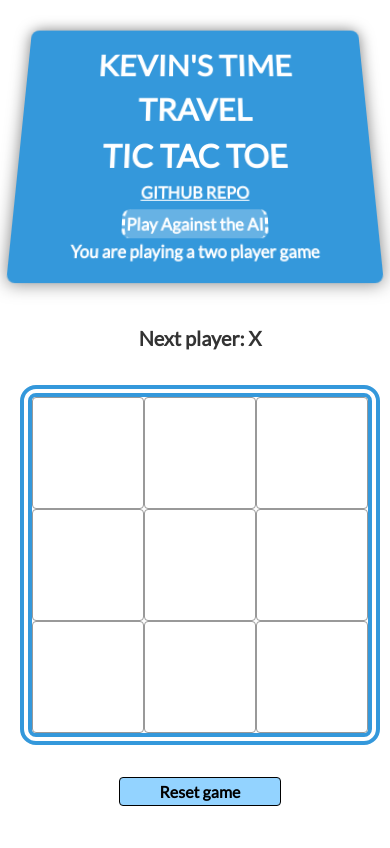
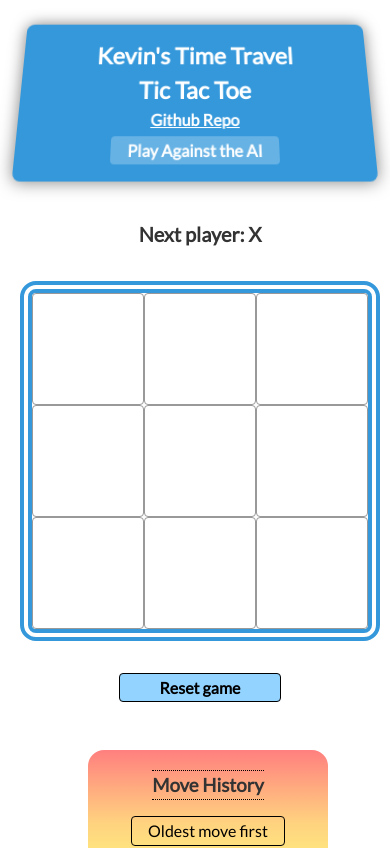
Before and after one commit to zkevinbai/tictactoe_two, a React (Create React App) app: page / in a window 390 px wide. Shown: the top 848 px of the page. Built offline with nearby package versions, Linux system fonts and the light colour scheme.

Commit message:
ai status

```diff
--- a/src/ticTacToe/Board.js
+++ b/src/ticTacToe/Board.js
@@ -8,6 +8,7 @@ function Board({
     onReset,
     winningLine,
     isATie,
+    AiActive,
 }) {
     function handleClick(idx) {
         if (winningLine || squares[idx]) {
@@ -82,6 +83,10 @@ function Board({
                 {status}
             </div>
 
+            <div className='ai-status'>
+                {AiActive ? 'You are playing against the AI' : ''}
+            </div>
+
             <div className='board'>
                 {
                     Array(3).fill(null).map((_, row) => renderRow(row))
--- a/src/ticTacToe/Game.css
+++ b/src/ticTacToe/Game.css
@@ -17,7 +17,6 @@ button:hover {
 
     font-size: 1rem;
     font-weight: bold;
-    text-transform: uppercase;
     text-align: center;
     padding: 1rem;
     background-color: #3498db;
@@ -32,16 +31,13 @@ button:hover {
     text-decoration: underline;
 }
 
-.nowrap {
+.span-nowrap {
     white-space: nowrap;
 }
 
-@media screen and (max-width: 768px) {
-
-    /* Adjust the max-width value to your needs */
-    .nowrap {
-        white-space: normal;
-        display: block;
+@media (max-width: 1200px) {
+    .title>h1 {
+        font-size: 1.5rem;
     }
 }
 
@@ -49,21 +45,11 @@ button:hover {
     margin-top: 0.25rem;
     text-transform: none;
 }
-
-.ai-container>.p-ai {
-    background: linear-gradient(to top,
-            rgba(255, 0, 0), rgba(255, 165, 0), rgba(255, 255, 0), rgba(0, 128, 0), rgba(0, 0, 255), rgba(75, 0, 130), rgba(148, 0, 211));
-    -webkit-background-clip: text;
-    color: transparent;
-}
-
 .ai-container>button {
     background: rgba(255, 255, 255, 0.25);
     border: none;
-    border-left: dashed;
-    border-right: dashed;
-    border-color: white;
-    border-radius: 0.5rem;
+    padding-left: 1rem;
+    padding-right: 1rem;
     color: white;
 }
 .ai-container>button:hover {
@@ -89,7 +75,7 @@ button:hover {
         grid-template-rows: repeat(2, 1fr);
         margin-left: 0;
         margin-right: 0;
-        margin-top: 3rem;
+        margin-top: 2.5rem;
         margin-bottom: 5rem;
     }
 }
@@ -165,6 +151,22 @@ button:hover {
     margin-bottom: 1rem;
     font-weight: bold;
     font-size: 1.25rem;
+}
+
+.ai-status {
+    background: conic-gradient(from 60deg,
+        red,
+        yellow,
+        green,
+        cyan,
+        blue,
+        magenta,
+        red);
+    -webkit-background-clip: text;
+    /* Clip the gradient to the text */
+    background-clip: text;
+    color: transparent;
+    /* Make the text color transparent */
 }
 
 .reset-button {
--- a/src/ticTacToe/Game.js
+++ b/src/ticTacToe/Game.js
@@ -161,7 +161,7 @@ function Game() {
     return (
         <>
             <div className='title'>
-                <h1>Kevin's Time Travel <span class="nowrap">Tic Tac Toe</span></h1>
+                <h1>Kevin's Time Travel <span class="span-nowrap">Tic Tac Toe</span></h1>
                 <a href='https://github.com/zkevinbai/tictactoe_two/tree/master' target='_blank' rel='noopener noreferrer'>
                     Github Repo
                 </a>
@@ -169,8 +169,6 @@ function Game() {
                     <button className='ai-button' onClick={() => setAiActive(!AiActive)}>
                         {AiActive ? 'Play Two Player Game' : 'Play Against the AI'}
                     </button>
-                    <p>{`You are playing ${AiActive ? 'the AI, you play X' : 'a two player game'}`}</p>
-                    {/* <SliderInput /> */}
                 </div>
             </div>
 
@@ -183,6 +181,7 @@ function Game() {
                         onReset={handleReset}
                         winningLine={gameState.winningLine}
                         isATie={!gameState.winningLine && gameState.currentMove === 9}
+                        AiActive={AiActive}
                     />
                 </div>
                 <div className='move-history'>
```
